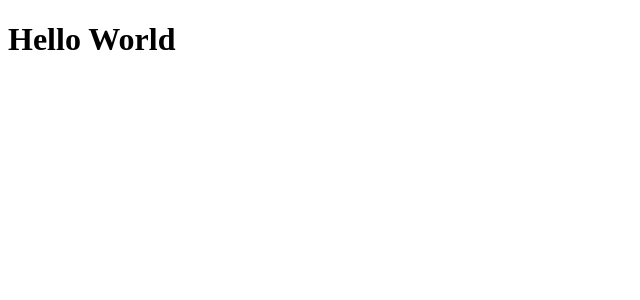
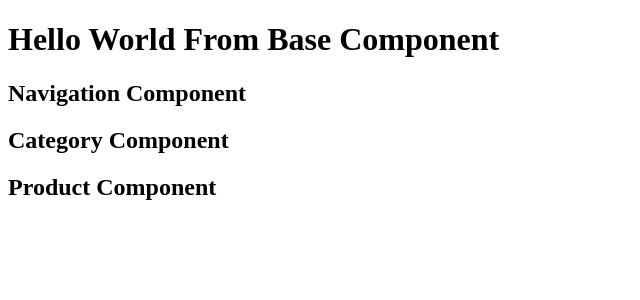
Before and after one commit to sabricakir/products_management_app_react, a React (Create React App) app: page / in a window 1280 px wide. Shown: the top 300 px of the page, without its empty margins (0-640 px from the left). Built offline with nearby package versions, Linux system fonts and the light colour scheme.

Commit message:
Add 3 simple component to project

```diff
--- a/src/App.js
+++ b/src/App.js
@@ -1,7 +1,15 @@
+import React from 'react';
+import Navigation from './Navigation';
+import Category from './Category';
+import Product from './Product';
+
 function App() {
   return (
     <div>
-      <h1>Hello World</h1>
+      <h1>Hello World From Base Component</h1>
+      <Navigation />
+      <Category />
+      <Product />
     </div>
   );
 }
--- /dev/null
+++ b/src/Category.js
@@ -0,0 +1,11 @@
+import React, { Component } from 'react'
+
+export default class Category extends Component {
+  render() {
+    return (
+      <div>
+        <h2> Category Component </h2>
+      </div>
+    )
+  }
+}
--- /dev/null
+++ b/src/Navigation.js
@@ -0,0 +1,11 @@
+import React, { Component } from 'react'
+
+export default class Navigation extends Component {
+  render() {
+    return (
+      <div>
+        <h2> Navigation Component </h2>
+      </div>
+    )
+  }
+}
--- /dev/null
+++ b/src/Product.js
@@ -0,0 +1,11 @@
+import React, { Component } from 'react'
+
+export default class Product extends Component {
+  render() {
+    return (
+      <div>
+        <h2> Product Component </h2>
+      </div>
+    )
+  }
+}
```
